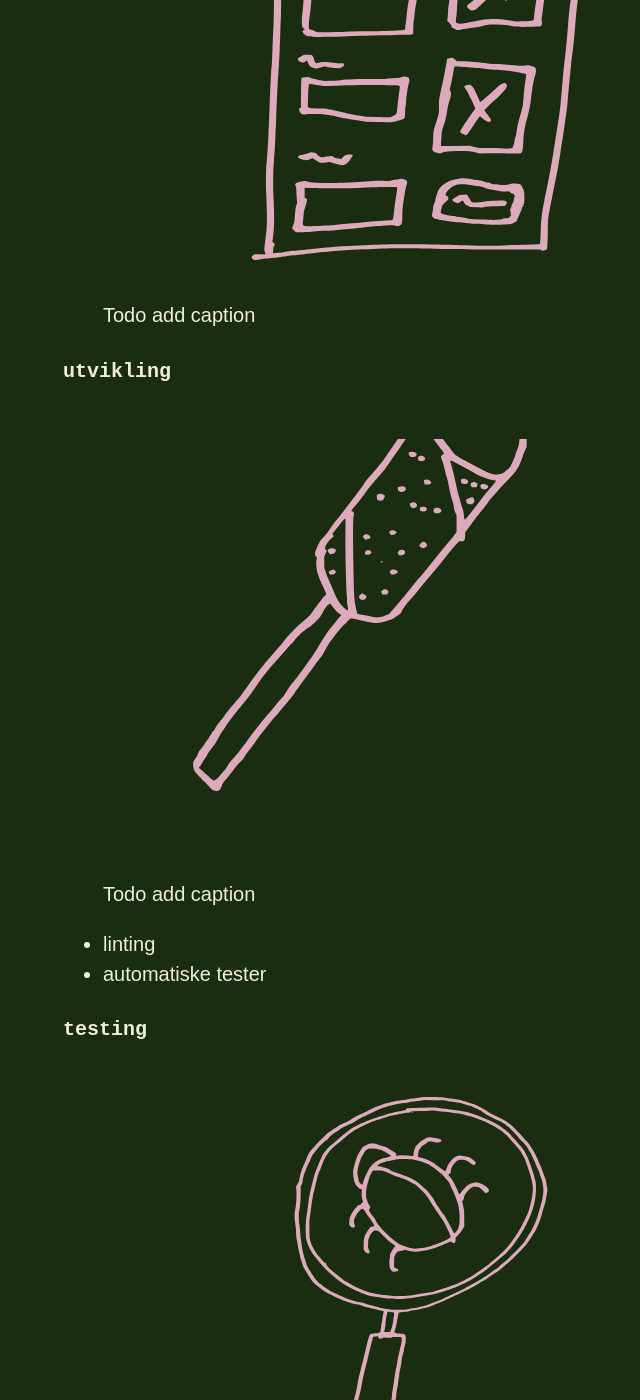
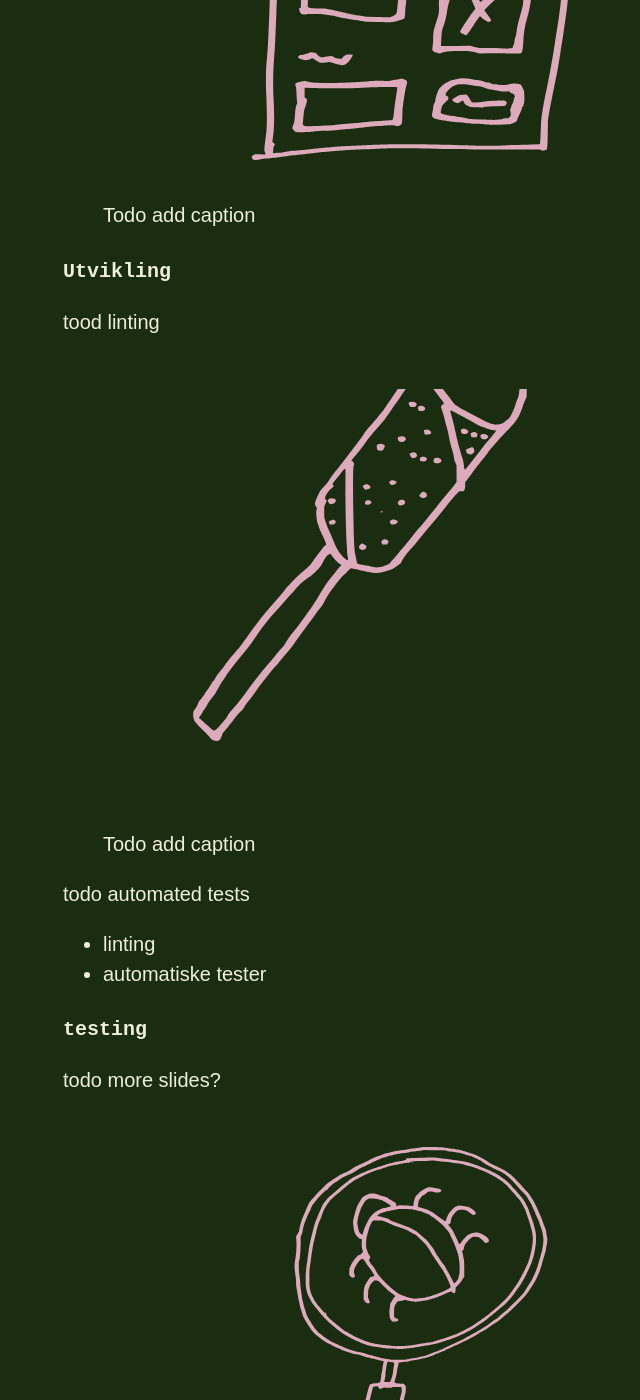
Before and after one commit to dagfrode/dagfrode.github.io, a Jekyll site: the page built from talks/sustainable-accessibility/index.md, in a window 1280 px wide and 1400 px high, scrolled down 14439 px. Shown: the whole window, without its empty margins (219-859 px from the left). Built offline with Jekyll 4.4.1, drawn with Linux system fonts in a browser that asks for light colours; our own code applies the rules of GitHub Pages for plain Markdown files; some of the changed text lies outside the part shown.

Commit message:
split into more slides

```diff
--- a/assets/css/main.css
+++ b/assets/css/main.css
@@ -371,12 +371,9 @@ body.presentation h6 {
 }
 
 body.presentation object {
-  max-width: 80%;
   max-height: 50vh;
   margin: auto;
 }
-
-
 
 body.presentation table,
 body.presentation ul,
--- a/talks/sustainable-accessibility/index.md
+++ b/talks/sustainable-accessibility/index.md
@@ -144,6 +142,8 @@ Det er vel en selvfølge. Føler det meste av det jeg sier i dag er det. Det e r
 ### Prosess
 
 - hva er delene av en prosess?
+
+todo bilde
 
 #### stilguide
 
@@ -180,17 +180,25 @@ Det er vel en selvfølge. Føler det meste av det jeg sier i dag er det. Det e r
 <figcaption>Todo add caption</figcaption>
 </figure>
 
-#### utvikling
+#### Utvikling
+
+tood linting
 
 <figure>
 <object data="./lint.svg" type="image/svg+xml" ></object>
 <figcaption>Todo add caption</figcaption>
 </figure>
 
+#### Utvikling [presentation-only]
+
+todo automated tests
+
 - linting
 - automatiske tester
 
 #### testing
+
+todo more slides?
 
 <figure>
 <object data="./testing.svg" type="image/svg+xml" ></object>
```
Also changed, not shown: other parts of talks/sustainable-accessibility/index.md (+3 -5 lines).
